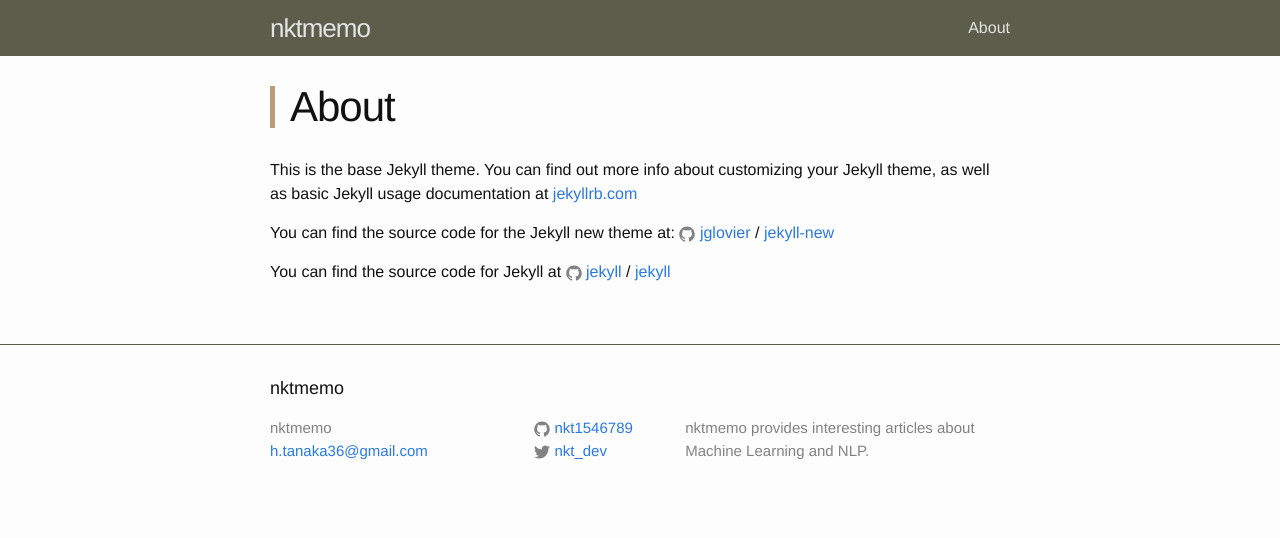
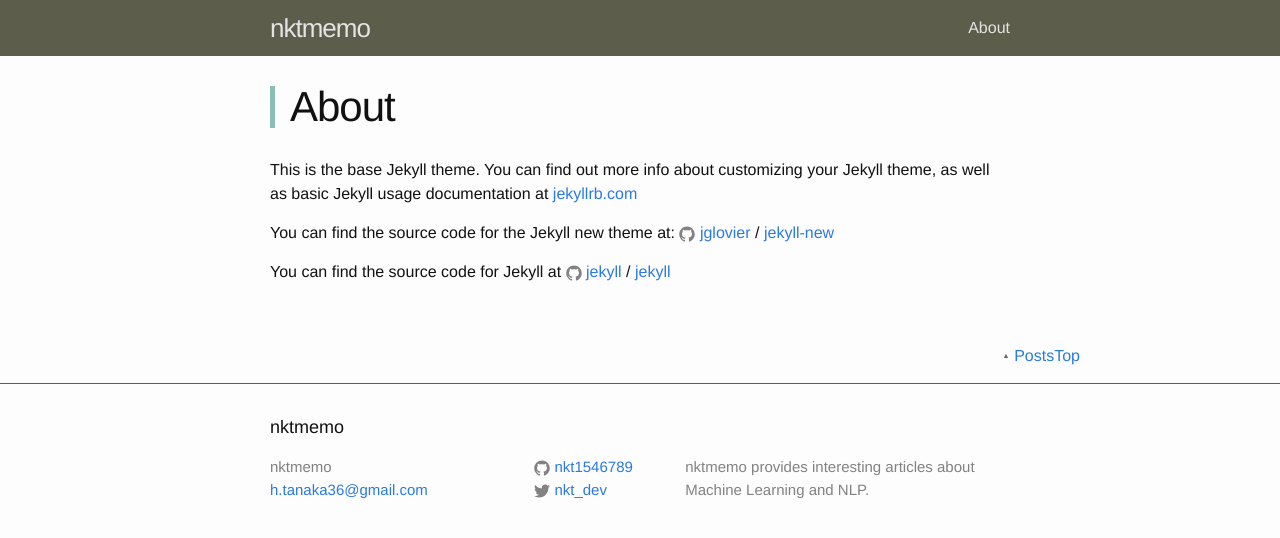
Before and after one commit to nktmemo/nktmemo.github.io, a Jekyll site: the page built from about.md, in a window 1280 px wide. Shown: the top 538 px of the page. Built offline with Jekyll 4.4.1, drawn with Linux system fonts in a browser that asks for light colours.

Commit message:
add:PostsTop

```diff
--- a/_layouts/default.html
+++ b/_layouts/default.html
@@ -6,12 +6,13 @@
 
     {% include header.html %}
 
-    <div class="page-content">
+    <div id="posts-top"  class="page-content">
       <div class="wrapper">
         {{ content }}
       </div>
     </div>
 
+    <p class="posts-top"><a href="#posts-top">PostsTop</a></p>
     {% include footer.html %}
 
   </body>
--- a/_sass/_layout.scss
+++ b/_sass/_layout.scss
@@ -5,7 +5,7 @@
     // border-top: 5px solid $grey-color-dark;
     // border-bottom: 1px solid $grey-color-light;
     min-height: 56px;
-    background-color: rgb(92, 94, 75);
+    background-color: $home-color;
     // Positioning context for the mobile navigation icon
     position: relative;
 }
@@ -17,7 +17,7 @@
     letter-spacing: -1px;
     margin-bottom: 0;
     float: left;
-    color: rgb(228, 228, 228);
+    color: $home-text-color;
 }
 
 .site-nav {
@@ -29,7 +29,7 @@
     }
 
     .page-link {
-        color: rgb(228, 228, 228);
+        color: $home-text-color;
         line-height: $base-line-height;
 
         // Gaps between nav items, but not on the last one
@@ -42,7 +42,7 @@
         position: absolute;
         top: 9px;
         right: $spacing-unit / 2;
-        background-color: rgb(92, 94, 75);
+        background-color: $home-color;
         border-radius: 5px;
         text-align: right;
 
@@ -60,7 +60,7 @@
                 height: 15px;
 
                 path {
-                    fill: rgb(228, 228, 228);
+                    fill: $home-text-color;
                 }
             }
         }
@@ -93,7 +93,7 @@
  * Site footer
  */
 .site-footer {
-    border-top: 1px solid rgb(92, 94, 75);
+    border-top: 1px solid $home-color;
     padding: $spacing-unit 0;
 }
 
@@ -176,7 +176,7 @@
 
     > li {
         margin-bottom: $spacing-unit;
-        border-bottom: 1px dotted rgb(92, 94, 75);
+        border-bottom: 1px dotted $home-color;
     }
 }
 
@@ -219,7 +219,7 @@
     font-size: 42px;
     letter-spacing: -1px;
     line-height: 1;
-    border-left: 5px solid rgb(187, 156, 125);
+    border-left: 5px solid $post-title-color;
     padding-left: 15px;
     @include media-query($on-laptop) {
         font-size: 36px;
@@ -253,3 +253,15 @@
         }
     }
 }
+// posts-top
+.posts-top{
+  text-align: right;
+  margin-right: 200px;
+}
+.posts-top a{
+  text-decoration: none;
+  background-image: url("../assets/poststop.png");
+  background-repeat: no-repeat;
+  background-position: 0 50%;
+  padding-left: 10px;
+}
--- a/css/main.scss
+++ b/css/main.scss
@@ -13,6 +13,10 @@
 $base-line-height: 1.5;
 
 $spacing-unit:     30px;
+
+$home-color: rgb(92, 94, 75);
+$home-text-color:rgb(228, 228, 228);
+$post-title-color:rgb(137, 190, 179);
 
 $text-color:       #111;
 $background-color: #fdfdfd;
```
Also changed, not shown: assets/poststop.png (added), 1 other file.
